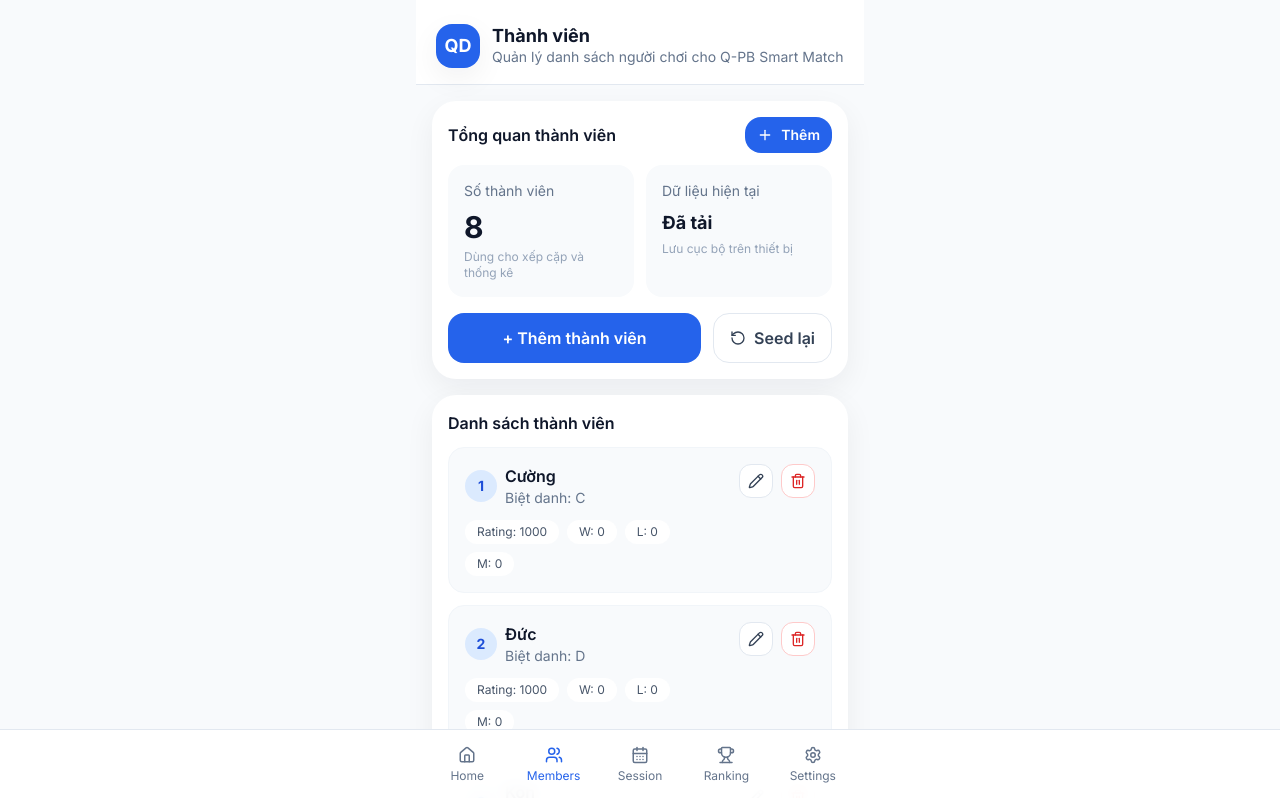
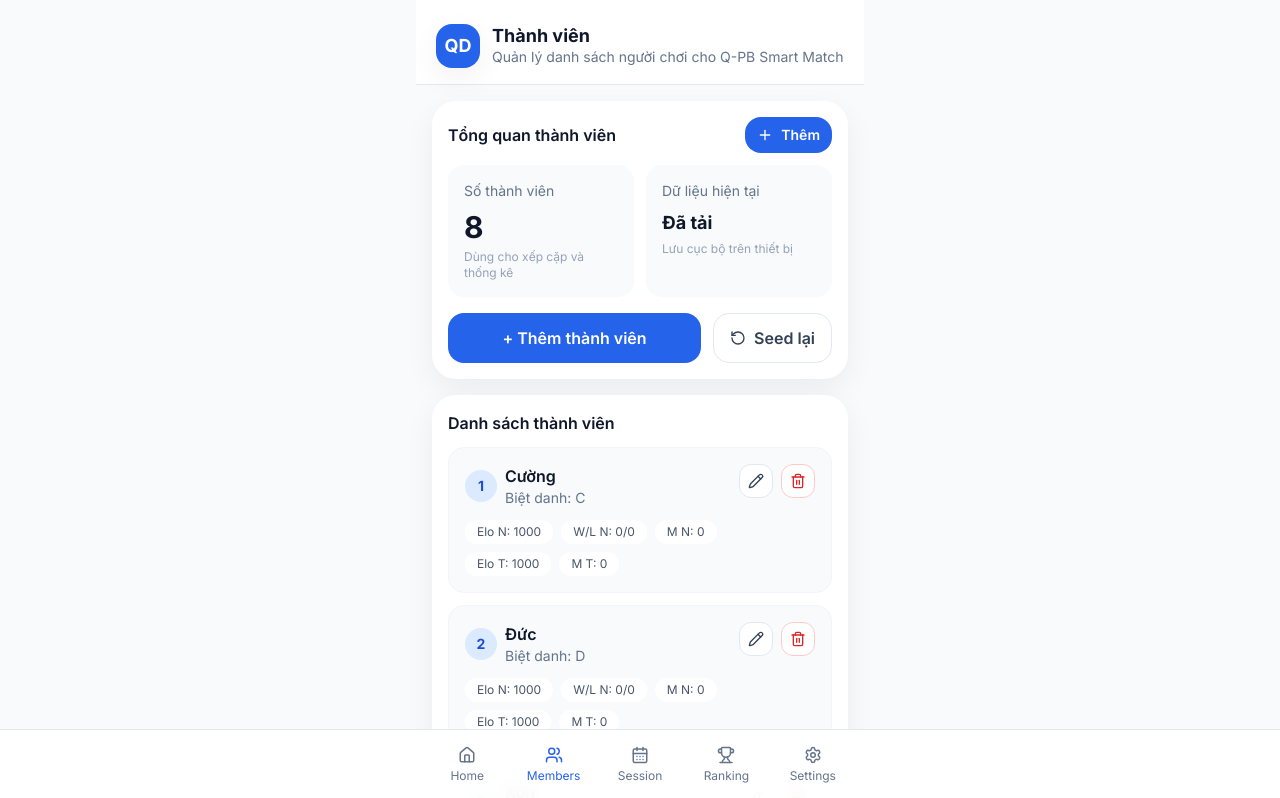
Before and after one commit to tdquan170788-byte/q-pb-smart-match, a Next.js app: page /members in a window 1280 px wide. Shown: the top 798 px of the page. Built offline with nearby package versions, Linux system fonts and the light colour scheme.

Commit message:
Update page.tsx
Sprint 9c

```diff
--- a/app/members/page.tsx
+++ b/app/members/page.tsx
@@ -175,9 +175,7 @@ export default function MembersPage() {
                           {index + 1}
                         </div>
                         <div>
-                          <div className="text-base font-semibold">
-                            {player.name}
-                          </div>
+                          <div className="text-base font-semibold">{player.name}</div>
                           <div className="text-sm text-slate-500">
                             {player.nickname?.trim()
                               ? `Biệt danh: ${player.nickname}`
@@ -188,16 +186,19 @@ export default function MembersPage() {
 
                       <div className="mt-3 flex flex-wrap gap-2 text-xs">
                         <span className="rounded-full bg-white px-3 py-1 text-slate-600">
-                          Rating: {player.rating}
+                          Elo N: {player.ratingNormal ?? player.rating ?? 1000}
                         </span>
                         <span className="rounded-full bg-white px-3 py-1 text-slate-600">
-                          W: {player.wins}
+                          W/L N: {player.winsNormal ?? 0}/{player.lossesNormal ?? 0}
                         </span>
                         <span className="rounded-full bg-white px-3 py-1 text-slate-600">
-                          L: {player.losses}
+                          M N: {player.matchesNormal ?? 0}
                         </span>
                         <span className="rounded-full bg-white px-3 py-1 text-slate-600">
-                          M: {player.matches}
+                          Elo T: {player.ratingTeam ?? 1000}
+                        </span>
+                        <span className="rounded-full bg-white px-3 py-1 text-slate-600">
+                          M T: {player.matchesTeam ?? 0}
                         </span>
                       </div>
                     </Link>
@@ -230,6 +231,7 @@ export default function MembersPage() {
           <div className="space-y-2 text-sm text-slate-600">
             <div>• Dữ liệu thành viên đang lưu bằng localStorage trên máy hiện tại.</div>
             <div>• Bấm vào từng thành viên để xem thống kê chi tiết.</div>
+            <div>• Sprint 9A đã tách Elo normal và Elo team riêng.</div>
             <div>• Có thể reset lại 8 người mẫu bất cứ lúc nào.</div>
           </div>
         </SectionCard>
```
